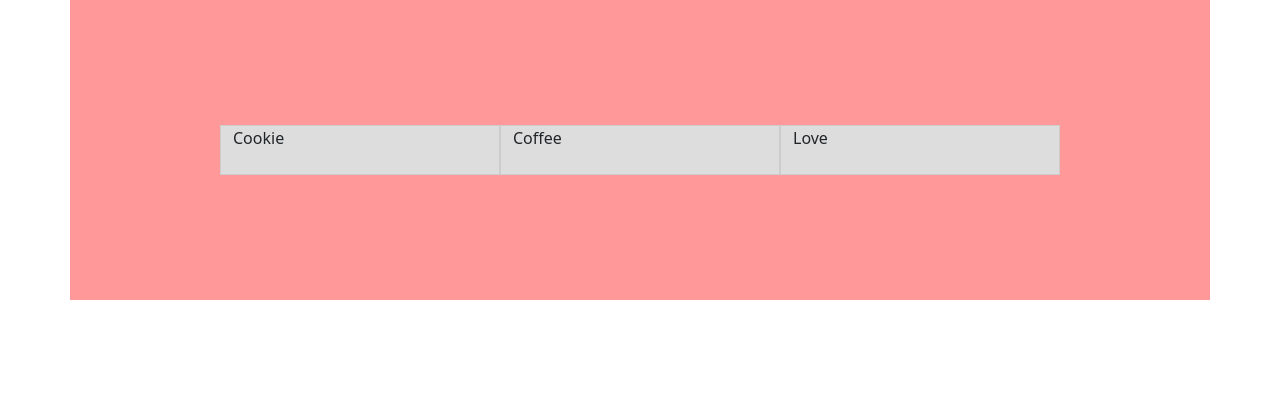
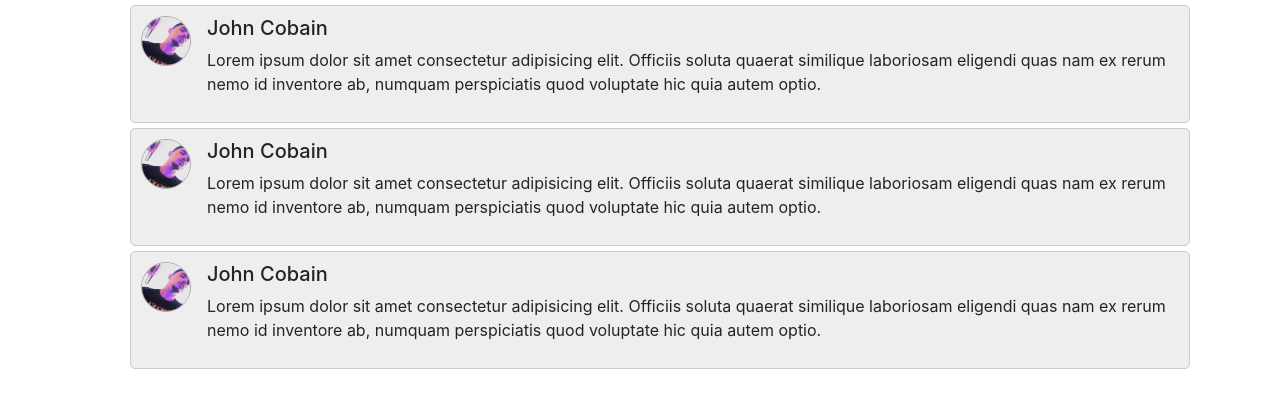
Before and after one commit to johncobain/bweb, a plain HTML site: page bootstrap/modulo_1/index.html in a window 1280 px wide. Drawn offline with Linux system fonts and the light colour scheme.

Commit message:
media component

```diff
--- a/bootstrap/modulo_1/index.html
+++ b/bootstrap/modulo_1/index.html
@@ -18,16 +18,58 @@
             padding: 10px;
             height: 300px;
         }
+
+        .avatar{
+            width: 50px;
+            height: 50px;
+            border-radius: 50%;
+            border: 1px solid #aaa;
+        }
+        .media{
+            border: 1px solid #ccc;
+            background-color: #eee;
+            border-radius: 5px;
+            margin: 5px;
+            padding: 10px;
+        }
     </style>
 </head>
 <body>
     <div class="container">
-        <div class="row align-items-center justify-content-center">
+
+        <!-- <div class="row align-items-center justify-content-center">
             <div class="col-sm-3">Cookie</div>
             <div class="col-3">Coffee</div>
             <div class="col-3">Love</div>
-        </div>
+        </div> -->
+
+        <ul class="list-unstylied">
+            <li class="media">
+                <img src="./assets/images/me.jpeg" class="mr-3 avatar">
+                <div class="media-body">
+                    <h5>John Cobain</h5>
+                    <p>Lorem ipsum dolor sit amet consectetur adipisicing elit. Officiis soluta quaerat similique laboriosam eligendi quas nam ex rerum nemo id inventore ab, numquam perspiciatis quod voluptate hic quia autem optio.</p>
+                </div>
+            </li>
+            <li class="media">
+                <img src="./assets/images/me.jpeg" class="mr-3 avatar">
+                <div class="media-body">
+                    <h5>John Cobain</h5>
+                    <p>Lorem ipsum dolor sit amet consectetur adipisicing elit. Officiis soluta quaerat similique laboriosam eligendi quas nam ex rerum nemo id inventore ab, numquam perspiciatis quod voluptate hic quia autem optio.</p>
+                </div>
+            </li>
+            <li class="media">
+                <img src="./assets/images/me.jpeg" class="mr-3 avatar">
+                <div class="media-body">
+                    <h5>John Cobain</h5>
+                    <p>Lorem ipsum dolor sit amet consectetur adipisicing elit. Officiis soluta quaerat similique laboriosam eligendi quas nam ex rerum nemo id inventore ab, numquam perspiciatis quod voluptate hic quia autem optio.</p>
+                </div>
+            </li>
+
+        </ul>
+
     </div>
+
 
 
 
```
Also changed, not shown: bootstrap/modulo_1/assets/css/bootstrap.min.css, bootstrap/modulo_1/assets/images/me.jpeg (added), bootstrap/modulo_1/assets/js/bootstrap.bundle.min.js.
